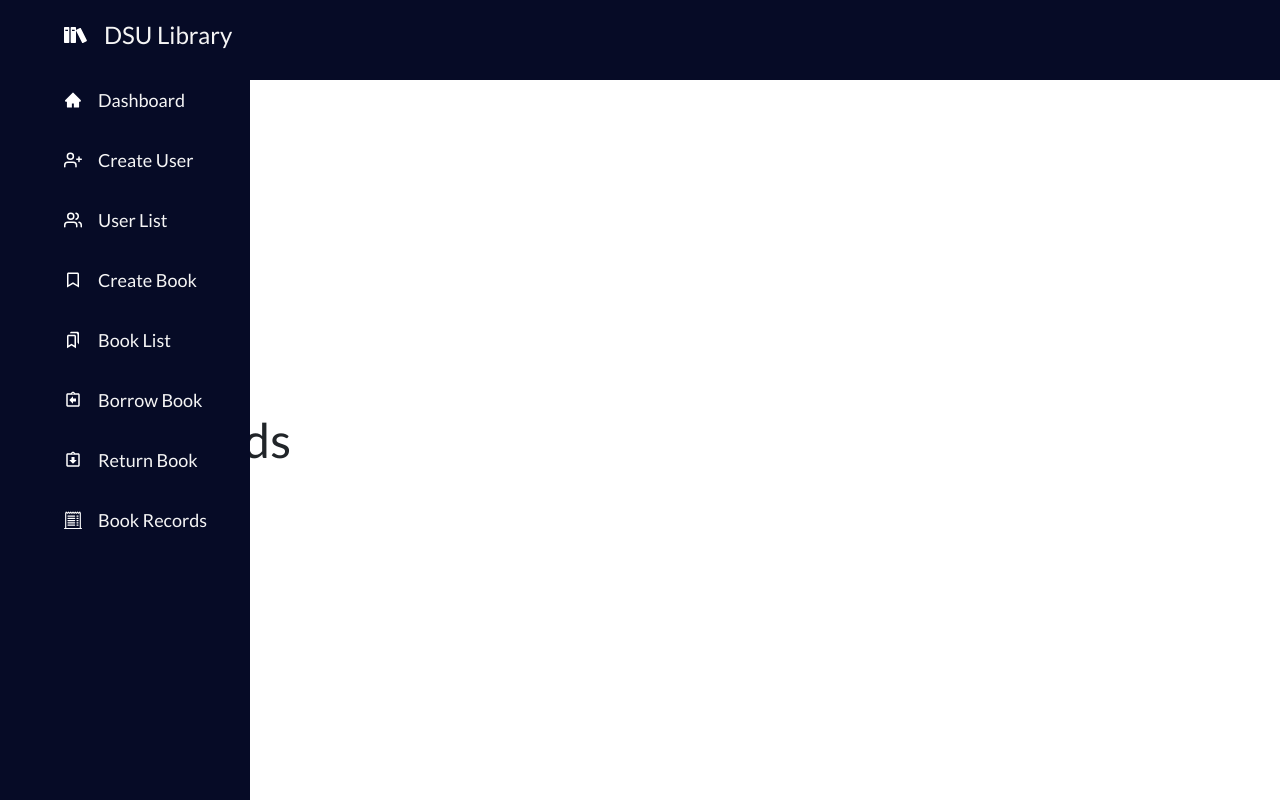
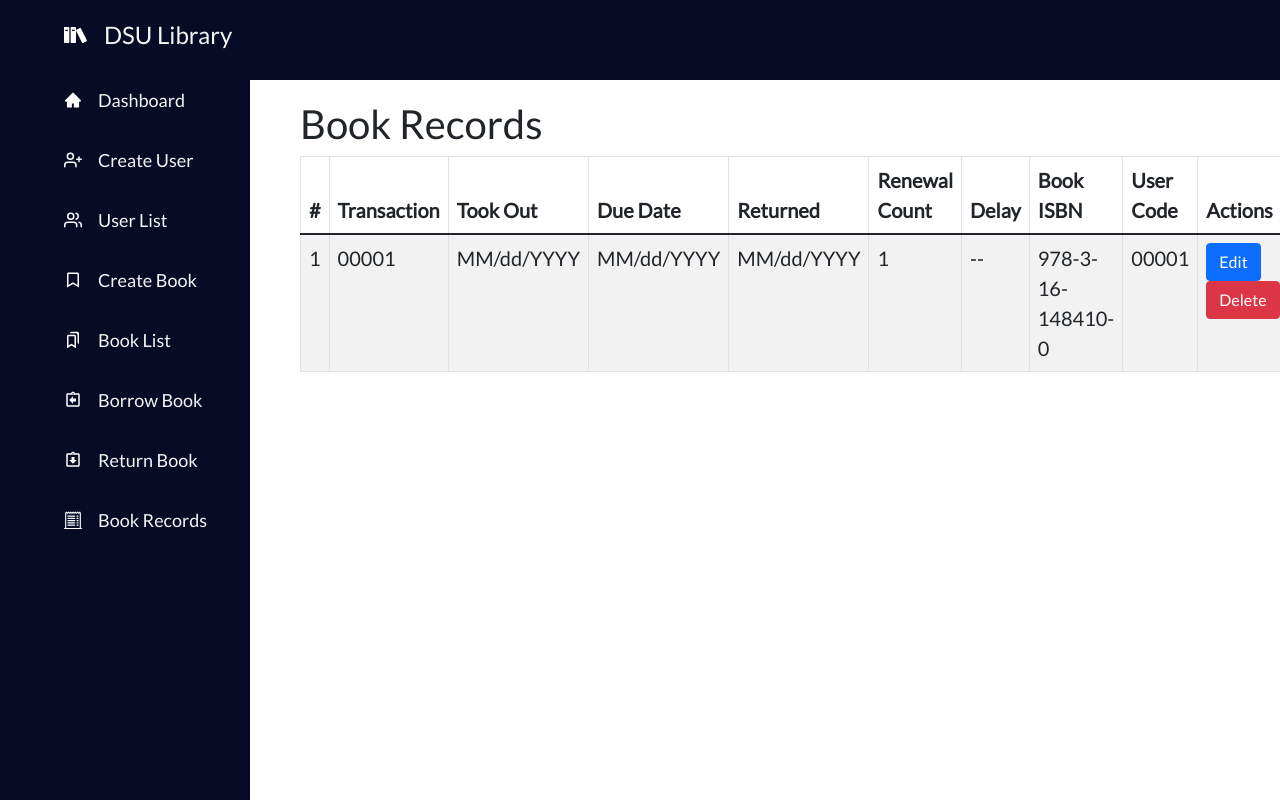
Before and after one commit to osw-caceres/dsu-library-ui, a React (Create React App) app: page /records in a window 1280 px wide. Built offline with nearby package versions, Linux system fonts and the light colour scheme.

Commit message:
Basic template implemented
Implemented the basic template for all pages

```diff
--- a/package.json
+++ b/package.json
@@ -6,6 +6,7 @@
     "@testing-library/jest-dom": "^5.15.0",
     "@testing-library/react": "^11.2.7",
     "@testing-library/user-event": "^12.8.3",
+    "axios": "^0.24.0",
     "bootstrap": "^5.1.3",
     "react": "^17.0.2",
     "react-bootstrap": "^2.0.2",
--- a/src/pages/BookList.js
+++ b/src/pages/BookList.js
@@ -1,9 +1,43 @@
 import React from 'react'
+import { Table, Button } from 'react-bootstrap'
 
 function BookList() {
     return (
         <div className="books">
-            Books
+            <div className="maindiv">
+                <h1>Book List</h1>
+                <Table striped bordered hover style={{ fontSize: '20px' }}>
+                    <thead>
+                        <tr>
+                            <th>#</th>
+                            <th>ISBN</th>
+                            <th>Title</th>
+                            <th>Author</th>
+                            <th>Category</th>
+                            <th>Available</th>
+                            <th>Actions</th>
+                        </tr>
+                    </thead>
+                    <tbody>
+                        <tr>
+                            <td>1</td>
+                            <td>978-3-16-148410-0</td>
+                            <td>Lord of the Rings</td>
+                            <td>J. R. R. Tolkien</td>
+                            <td>Fantasy</td>
+                            <td>Yes</td>
+                            <td>
+                                <Button variant="primary" type="submit">
+                                    Edit
+                                </Button>
+                                <Button variant="danger" type="submit">
+                                    Delete
+                                </Button>
+                            </td>
+                        </tr>
+                    </tbody>
+                </Table>
+            </div>
         </div>
     )
 }
--- a/src/pages/BookRecord.js
+++ b/src/pages/BookRecord.js
@@ -1,9 +1,49 @@
 import React from 'react'
+import { Table, Button } from 'react-bootstrap'
 
 function BookRecord() {
     return (
         <div className="records">
-            Book Records
+            <div className="maindiv">
+                <h1>Book Records</h1>
+                <Table striped bordered hover style={{ fontSize: '20px' }}>
+                    <thead>
+                        <tr>
+                            <th>#</th>
+                            <th>Transaction</th>
+                            <th>Took Out</th>
+                            <th>Due Date</th>
+                            <th>Returned</th>
+                            <th>Renewal Count</th>
+                            <th>Delay</th>
+                            <th>Book ISBN</th>
+                            <th>User Code</th>
+                            <th>Actions</th>
+                        </tr>
+                    </thead>
+                    <tbody>
+                        <tr>
+                            <td>1</td>
+                            <td>00001</td>
+                            <td>MM/dd/YYYY</td>
+                            <td>MM/dd/YYYY</td>
+                            <td>MM/dd/YYYY</td>
+                            <td>1</td>
+                            <td>--</td>
+                            <td>978-3-16-148410-0</td>
+                            <td>00001</td>
+                            <td>
+                                <Button variant="primary" type="submit">
+                                    Edit
+                                </Button>
+                                <Button variant="danger" type="submit">
+                                    Delete
+                                </Button>
+                            </td>
+                        </tr>
+                    </tbody>
+                </Table>
+            </div>
         </div>
     )
 }
--- a/src/pages/BorrowBook.js
+++ b/src/pages/BorrowBook.js
@@ -1,9 +1,30 @@
 import React from 'react'
+import { Form, Button } from 'react-bootstrap'
 
 function BorrowBook() {
     return (
         <div className="borrow">
-            Borrow Book
+            <div className="maindiv">
+                <h1>Borrow a Book</h1>
+                <Form style={{ fontSize: '20px' }}>
+                    <Form.Group className="mb-3" controlId="formBasicBookISBN">
+                        <Form.Label>Book ISBN</Form.Label>
+                        <Form.Control type="text" placeholder="Enter book ISBN" />
+                        <Form.Text className="text-muted">
+                        </Form.Text>
+                    </Form.Group>
+                    <Form.Group className="mb-3" controlId="formBasicUserCode">
+                        <Form.Label>User Code</Form.Label>
+                        <Form.Control type="text" placeholder="Enter user code" />
+                        <Form.Text className="text-muted">
+                        </Form.Text>
+                    </Form.Group>
+
+                    <Button variant="primary" type="submit">
+                        Submit
+                    </Button>
+                </Form>
+            </div>
         </div>
     )
 }
--- a/src/pages/CreateBook.js
+++ b/src/pages/CreateBook.js
@@ -1,9 +1,40 @@
 import React from 'react'
+import { Form, Button } from 'react-bootstrap'
 
 function CreateBook() {
     return (
         <div className="createBook">
-            Create Book
+            <div className="maindiv">
+                <h1>Create New Book</h1>
+                <Form style={{ fontSize: '20px' }}>
+                    <Form.Group className="mb-3" controlId="formBasicISBN">
+                        <Form.Label>ISBN</Form.Label>
+                        <Form.Control type="text" placeholder="Enter book ISBN" />
+                        <Form.Text className="text-muted">
+                        </Form.Text>
+                    </Form.Group>
+                    <Form.Group className="mb-3" controlId="formBasicTitle">
+                        <Form.Label>Title</Form.Label>
+                        <Form.Control type="text" placeholder="Enter book title" />
+                        <Form.Text className="text-muted">
+                        </Form.Text>
+                    </Form.Group>
+                    <Form.Group className="mb-3" controlId="formBasicAuthor">
+                        <Form.Label>Author</Form.Label>
+                        <Form.Control type="text" placeholder="Enter book author" />
+                        <Form.Text className="text-muted">
+                        </Form.Text>
+                    </Form.Group>
+                    <Form.Group className="mb-3" controlId="formBasicCategory">
+                        <Form.Label>Category</Form.Label>
+                        <Form.Control type="text" placeholder="Enter book category" />
+                    </Form.Group>
+
+                    <Button variant="primary" type="submit">
+                        Submit
+                    </Button>
+                </Form>
+            </div>
         </div>
     )
 }
--- a/src/pages/CreateUser.js
+++ b/src/pages/CreateUser.js
@@ -1,11 +1,11 @@
 import React from 'react'
 import { Form, Button } from 'react-bootstrap'
-import 'bootstrap/dist/css/bootstrap.min.css'
 
 function CreateUser() {
     return (
         <div className="createUser">
             <div className="maindiv">
+                <h1>Create New User</h1>
                 <Form style={{ fontSize: '20px' }}>
                     <Form.Group className="mb-3" controlId="formBasicFirstName">
                         <Form.Label>First Name</Form.Label>
--- a/src/pages/ReturnBook.js
+++ b/src/pages/ReturnBook.js
@@ -1,9 +1,30 @@
 import React from 'react'
+import { Form, Button } from 'react-bootstrap'
 
 function ReturnBook() {
     return (
         <div className="return">
-            Return Book
+            <div className="maindiv">
+                <h1>Return a Book</h1>
+                <Form style={{ fontSize: '20px' }}>
+                    <Form.Group className="mb-3" controlId="formBasicBookISBN">
+                        <Form.Label>Book ISBN</Form.Label>
+                        <Form.Control type="text" placeholder="Enter book ISBN" />
+                        <Form.Text className="text-muted">
+                        </Form.Text>
+                    </Form.Group>
+                    <Form.Group className="mb-3" controlId="formBasicUserCode">
+                        <Form.Label>User Code</Form.Label>
+                        <Form.Control type="text" placeholder="Enter user code" />
+                        <Form.Text className="text-muted">
+                        </Form.Text>
+                    </Form.Group>
+
+                    <Button variant="primary" type="submit">
+                        Submit
+                    </Button>
+                </Form>
+            </div>
         </div>
     )
 }
--- a/src/pages/UserList.js
+++ b/src/pages/UserList.js
@@ -1,9 +1,43 @@
 import React from 'react'
+import { Table, Button } from 'react-bootstrap'
 
 function UserList() {
     return (
         <div className="users">
-            Users
+            <div className="maindiv">
+                <h1>User List</h1>
+                <Table striped bordered hover style={{ fontSize: '20px' }}>
+                    <thead>
+                        <tr>
+                            <th>#</th>
+                            <th>User Code</th>
+                            <th>First Name</th>
+                            <th>Last Name</th>
+                            <th>Email</th>
+                            <th>Phone Number</th>
+                            <th>Actions</th>
+                        </tr>
+                    </thead>
+                    <tbody>
+                        <tr>
+                            <td>1</td>
+                            <td>00001</td>
+                            <td>Otto</td>
+                            <td>Rodriguez</td>
+                            <td>email@url.com</td>
+                            <td>123-456-789</td>
+                            <td>
+                                <Button variant="primary" type="submit">
+                                    Edit
+                                </Button>
+                                <Button variant="danger" type="submit">
+                                    Delete
+                                </Button>
+                            </td>
+                        </tr>
+                    </tbody>
+                </Table>
+            </div>
         </div>
     )
 }
```
Also changed, not shown: src/apiURL.js (added), 1 other file (tests, documents, lock files or other folders).
